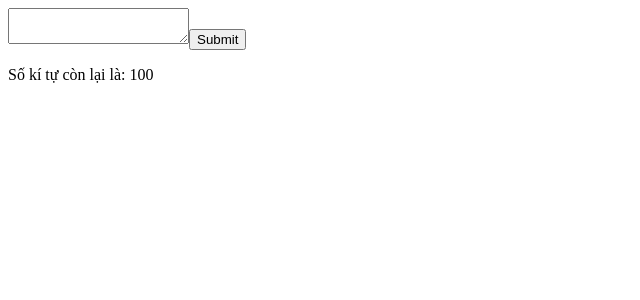
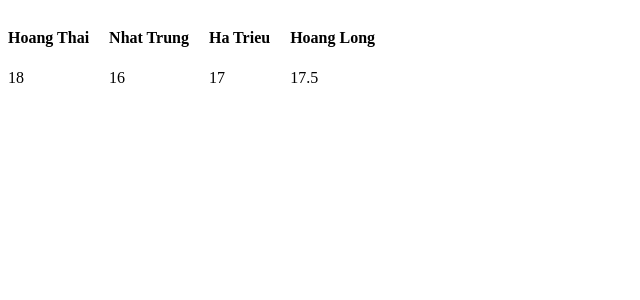
Before and after one commit to luongthtai/Hoc_Reactjs, a React (Vite) app: page / in a window 1280 px wide. Shown: the top 300 px of the page, without its empty margins (0-640 px from the left). Built offline with nearby package versions, Linux system fonts and the light colour scheme.

Commit message:
Buoi 3: Conditional rendering

```diff
--- a/src/App.jsx
+++ b/src/App.jsx
@@ -1,13 +1,56 @@
 import { useState } from 'react';
 import './App.css';
+
+import StarItem from './components/StarItem';
+import CardItem from './components/CardItem';
 
 // Props và State
 // Hook -> useState()
 
-// State: là một trí nhớ nội bộ của 1 component. Nó là một đối tượng (hoặc biến) dùng để lưu trữ những dữ liệu có thể thay đổi
-// trong suốt vòng đời của component
+// State: là dữ liệu nội bộ của component và dữ liệu này có thể thay đổi theo thời gian
+// Khi mà state thay dổi thì React sẽ tự độc re-render lại component
 
 // re-render
+
+// Props: (properties): là dữ liệu dược truyền từ commponent cha xuống component con
+// Props sinh ra dể component có thể giao tiếp được với nhau
+// Quy tắc quan trọng: Chỉ đọc và không sửa chữa (read-only)
+
+// Conditional Rendering: hiểu thị giao diện tùy theo điều kiện
+
+const students = [
+  {
+    id: 1,
+    name: "Hoang Thai",
+    age: 18
+  },
+  {
+    id: 2,
+    name: "Nhat Trung",
+    age: 16
+  },
+  {
+    id: 3,
+    name: "Ha Trieu",
+    age: 17
+  },
+  {
+    id: 4,
+    name: "Hoang Long",
+    age: 17.5
+  },
+]
+
+const categories = [
+  {
+    url: "",
+    title: "Thoi trang nam"
+  },
+  {
+    url: "",
+    title: "Dien thoai & phu kien"
+  },
+]
 
 function App() {
   // const [count, setCount] = useState(0);
@@ -25,21 +68,55 @@ function App() {
   // const handleShowPassword = () => {
   //   setShowPassword(!showPassword)
   // }
-  const [value, setValue] = useState("")
+  // const [value, setValue] = useState("")
 
-  const limit = 100
+  // const limit = 100
 
-  const handleChange = (event) => {
-    if (limit - value.length <= 0) return
-    setValue(event.target.value)
+  // const handleChange = (event) => {
+  //   if (limit - value.length <= 0) return
+  //   setValue(event.target.value)
+  // }
+
+  // const handleSubmit = () => {
+  //   console.log(value)
+  // }
+
+  // const [currentTab, setCurrentTab] = useState(1)
+
+  // const handleClick = (tab) => {
+  //   setCurrentTab(tab)
+  // }
+
+  // const [currentStar, setCurrentStar] = useState(0)
+  // const tabs = 5
+
+  // const [isLoading, setIsLoading] = useState(false)
+
+  // const handleClick = (star) => {
+  //   setCurrentStar(star)
+  // }
+
+  // if (isLoading) {
+  //   return <p>Loading...</p>
+  // }
+
+  const [isLoading, setIsLoading] = useState(false)
+  const [isSubmit, setIsSubmit] = useState(false)
+
+  const handleSubmit = () => {
+    setIsLoading(true)
+    setTimeout(() => {
+      setIsSubmit(true)
+      setIsLoading(false)
+    }, 5000)
   }
 
-  const handleSubmit = () => {
-    console.log(value)
+  if (isLoading) {
+    return <p>Loading...</p>
   }
 
   return (
-    <>
+    <div>
       {/* <input
         value={value}
         type={showPassword ? "text" : "password"}
@@ -47,13 +124,50 @@ function App() {
       /> */}
       {/* <button onClick={handleShowPassword}>{showPassword ? "Ẩn" : "Hiện"}</button> */}
 
-      <textarea
+      {/* <textarea
         value={value}
         onChange={handleChange}
       />
       <button onClick={handleSubmit}>Submit</button>
-      <p>Số kí tự còn lại là: {limit - value.length}</p>
-    </>
+      <p>Số kí tự còn lại là: {limit - value.length}</p> */}
+
+      {/* <div>
+        <button onClick={(e) => handleClick(1)} style={{ color: currentTab === 1 ? "red" : "black" }}>Mô tả</button>
+        <button onClick={(e) => handleClick(2)} style={{ color: currentTab === 2 ? "red" : "black" }}>Đánh giá</button>
+        <button onClick={(e) => handleClick(3)} style={{ color: currentTab === 3 ? "red" : "black" }}>Bảo hành</button>
+      </div>
+
+      <div>
+        {currentTab === 1 && "Nội dung của mô tả"}
+        {currentTab === 2 && "Nội dung của Đánh giá"}
+        {currentTab === 3 && "Nội dung của Bảo hành"}
+      </div> */}
+
+      <div>
+
+        {/* <StarItem starNumber={1} currentStar={currentStar} handleClick={handleClick} />
+        <StarItem starNumber={2} currentStar={currentStar} handleClick={handleClick} />
+        <StarItem starNumber={3} currentStar={currentStar} handleClick={handleClick} />
+        <StarItem starNumber={4} currentStar={currentStar} handleClick={handleClick} />
+        <StarItem starNumber={5} currentStar={currentStar} handleClick={handleClick} /> */}
+
+        {
+          // Array.from({ length: tabs }).map((_, index) => <StarItem key={index} starNumber={index + 1} currentStar={currentStar} handleClick={handleClick} />)
+        }
+
+        {/* <button onClick={handleSubmit}>Gửi</button>
+        {isSubmit && <p>Đã gửi thành công</p>} */}
+        <div style={{ display: "flex", gap: "20px" }}>
+          {
+            students.length === 0
+              ?
+              <p>Hiện không có học viên nào</p>
+              :
+              students.map((item, index) => <CardItem name={item.name} age={item.age} />)
+          }
+        </div>
+      </div>
+    </div>
   )
 }
 
--- /dev/null
+++ b/src/components/CardItem.jsx
@@ -0,0 +1,8 @@
+export default function CardItem({ name, age }) {
+    return (
+        <div>
+            <h4>{name}</h4>
+            <p>{age}</p>
+        </div>
+    )
+}
--- /dev/null
+++ b/src/components/StarItem.jsx
@@ -0,0 +1,12 @@
+export default function StarItem(props) {
+    const {
+        starNumber,
+        handleClick,
+        currentStar
+    } = props
+
+    return (
+        <button onClick={() => handleClick(starNumber)} style={{ color: currentStar >= starNumber ? "yellow" : currentStar === 0 ? "black" : "gray" }}>{starNumber}</button>
+    )
+}
+// rfc: react func component
```
